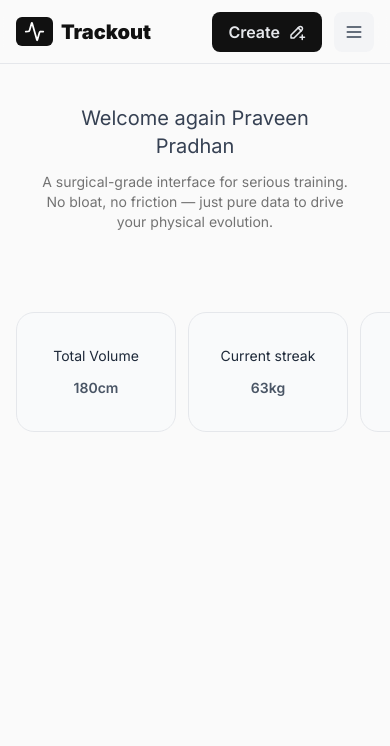
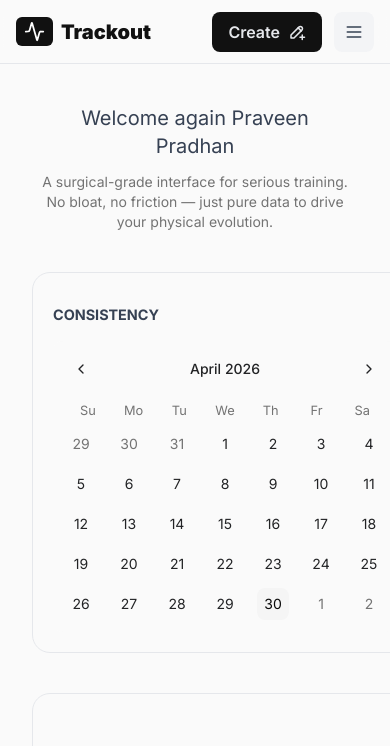
Before and after one commit to prvncodz/trackout, a React (Vite) app in the folder client/: page /dashboard/1 in a window 390 px wide. Shown: the top 746 px of the page. Built offline with nearby package versions, Linux system fonts and the light colour scheme; a web font is replaced by a local one.

Commit message:
dashboard layout done

```diff
--- a/client/src/components/ui/BottomSheet.jsx
+++ b/client/src/components/ui/BottomSheet.jsx
@@ -25,7 +25,7 @@ const BottomSheet = ({
                 transition={{ type: "spring", stiffness: 300, damping: 30 }}
                 {...props}
             >
-        <div className="bg-line-color mx-auto my-5 h-2.5 w-20 rounded-full" />
+                <div className="bg-line-color mx-auto my-5 h-2 w-15 rounded-full" />
                 <div className="overflow-hidden text-wrap">{children}</div>
             </motion.div>
         </div>
--- a/client/src/components/ui/Calender.jsx
+++ b/client/src/components/ui/Calender.jsx
@@ -15,7 +15,7 @@ const CalenderComponent = ({ className = "", size = "md", ...props }) => {
             >
                 CONSISTENCY
             </h2>
-            <div className="flex h-auto w-full items-center justify-center   lg:px-10">
+            <div className="flex h-auto w-full items-center justify-center">
                 <Calendar
                     mode="single"
                     disabled={ActiveDates}
--- a/client/src/pages/DashboardPage.jsx
+++ b/client/src/pages/DashboardPage.jsx
@@ -1,10 +1,11 @@
+import Calendar from "@/components/ui/Calender.jsx";
 import SideBarLayout from "../components/layout/SideBar";
 import { useAuth } from "@/stores/user.store";
 
 const Greetings = () => {
     const fullname = useAuth((s) => s.user.fullname);
     return (
-        <div className="flex flex-col justify-center items-center gap-3 p-10 lg:p-0 lg:my-10 lg:justify-start lg:items-start">
+        <div className="flex flex-col justify-center items-center gap-3 p-10 lg:p-0 lg:my-10 lg:justify-start lg:items-start lg:pl-20">
             <h1 className="text-xl text-gray-700 text-center lg:text-left">Welcome again {fullname}</h1>
             <p className="text-neutral-500 text-sm text-center lg:text-left ">A surgical-grade interface for serious training. No bloat, no friction — just pure data to drive your physical evolution.</p>
         </div>
@@ -16,17 +17,18 @@ const Cards = () => {
         { label: "Total Volume", value: user.height ? `${user.height}cm` : "—" },
         { label: "Current streak", value: user.weight ? `${user.weight}kg` : "—" },
         { label: "Total PRs", value: user.totalWorkouts ?? "—" },
+        { label: "Total Workouts", value: user.totalWorkouts ?? "—" },
     ];
 
     return (
-        <div className="no-scrollbar mt-8 flex w-screen gap-3 overflow-auto scroll-smooth px-4 py-2 p-10 lg:w-auto lg:px-0">
+        <div className="no-scrollbar flex w-screen gap-5 overflow-x-auto overflow-y-hidden scroll-smooth px-4 py-4 p-10 lg:w-auto lg:px-0 ">
             {stats.map((stat, index) => (
                 <div
                     key={index}
-                    className="shadow-standard border-line-color inset-0 flex h-30 w-40 shrink-0 flex-col items-center justify-center gap-3 rounded-2xl border bg-gray-50"
+                    className="shadow-standard border-line-color inset-0 flex h-40 w-50 rink-0 flex-col items-center justify-start gap-8 rounded-2xl border bg-gray-50"
                 >
-                    <h3 className="text-sm text-gray-800">{stat.label}</h3>
-                    <p className="text-sm text-gray-600 font-semibold">{stat.value}</p>
+                    <h3 className="text-base text-gray-500 mt-10">{stat.label}</h3>
+                    <p className="text-base text-gray-600 font-semibold">{stat.value}</p>
                 </div>
             ))}
         </div>
@@ -38,9 +40,18 @@ const DashboardPage = () => {
     return (
         <div>
             <SideBarLayout>
-                <div className="flex flex-col h-screen lg:pl-20">
+                <div className="flex flex-col overflow-auto no-scrollbar pb-25">
                     <Greetings />
-                    <Cards />
+                    <div className="flex gap-3">
+                        <div className="flex flex-col h-screen overflow-auto gap-6 lg:pl-15 ">
+                            <Cards />
+                            <div className="bg-neutral-50 border border-line-color h-120 rounded-2xl  "></div>
+                        </div>
+                        <div className="flex flex-col gap-10 h-screen px-5">
+                            <Calendar size={"sm"} />
+                            <div className="bg-neutral-50 border border-line-color h-120 w-full rounded-2xl  "></div>
+                        </div>
+                    </div>
                 </div>
             </SideBarLayout>
         </div>
```
Lines whose indentation alone changed are shown as unchanged.
